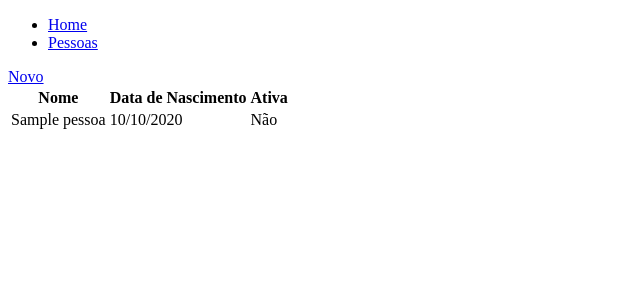
After one commit to marcassim/Basico_CRUD, a Django app: template pessoa/templates/pessoa/pessoa_list.html in a window 1280 px wide. The commit adds this page. Shown: the top 300 px of the page, without its empty margins (0-640 px from the left). Run offline with Django 4.2, Linux system fonts and the light colour scheme; the template is opened without the code that fills it: most values are stand-ins (such as "Sample title", 1, 10 or a date in 2020).

Commit message:
Criação do TEMPLATE BASE para os arquivos HTML; Criação do arquivo para listagem; Criação do arquivo para formulário.

```diff
--- /dev/null
+++ b/core/templates/core/base.html
@@ -0,0 +1,22 @@
+<!DOCTYPE html>
+<html lang="pt-br">
+
+<head>
+    <meta charset="UTF-8">
+    <meta http-equiv="X-UA-Compatible" content="IE=edge">
+    <meta name="viewport" content="width=device-width, initial-scale=1.0">
+    <title>Cadastro de Pessoas</title>
+</head>
+
+<body>
+    <ul>
+        <li><a href="{% url 'home' %}">Home</a></li>
+        <li><a href="{% url 'pessoa.index' %}">Pessoas</a></li>
+    </ul>
+
+    {% block content %}
+    {% endblock content %}
+
+</body>
+
+</html>
--- /dev/null
+++ b/pessoa/templates/pessoa/pessoa_list.html
@@ -0,0 +1,30 @@
+{% extends 'core/base.html' %}
+
+{% block content %}
+    <a href="{% url 'pessoa.novo' %}">Novo</a>
+    <table>
+        <thead>
+            <tr>
+                <th>Nome</th>
+                <th>Data de Nascimento</th>
+                <th>Ativa</th>
+            </tr>
+            <tbody>
+                {% for pessoa in object_list %}
+                    <tr>
+                        <td>{{ pessoa.nome_completo }}</td>
+                        <td>{{ pessoa.data_nascimento|date:"d/m/Y" }}</td>
+                        <td>
+                            {% if pessoa.ativa %}
+                                Sim
+                            {% else %}
+                                Não
+                            {% endif %}
+                        </td>
+                    </tr>
+                {% endfor %}
+            </tbody>
+        </thead>
+    </table>
+
+{% endblock content %}
```
Also changed, not shown: core/templates/core/index.html (+1 -15 lines), pessoa/templates/pessoa/pessoa_form.html (added, +9 -0 lines).
